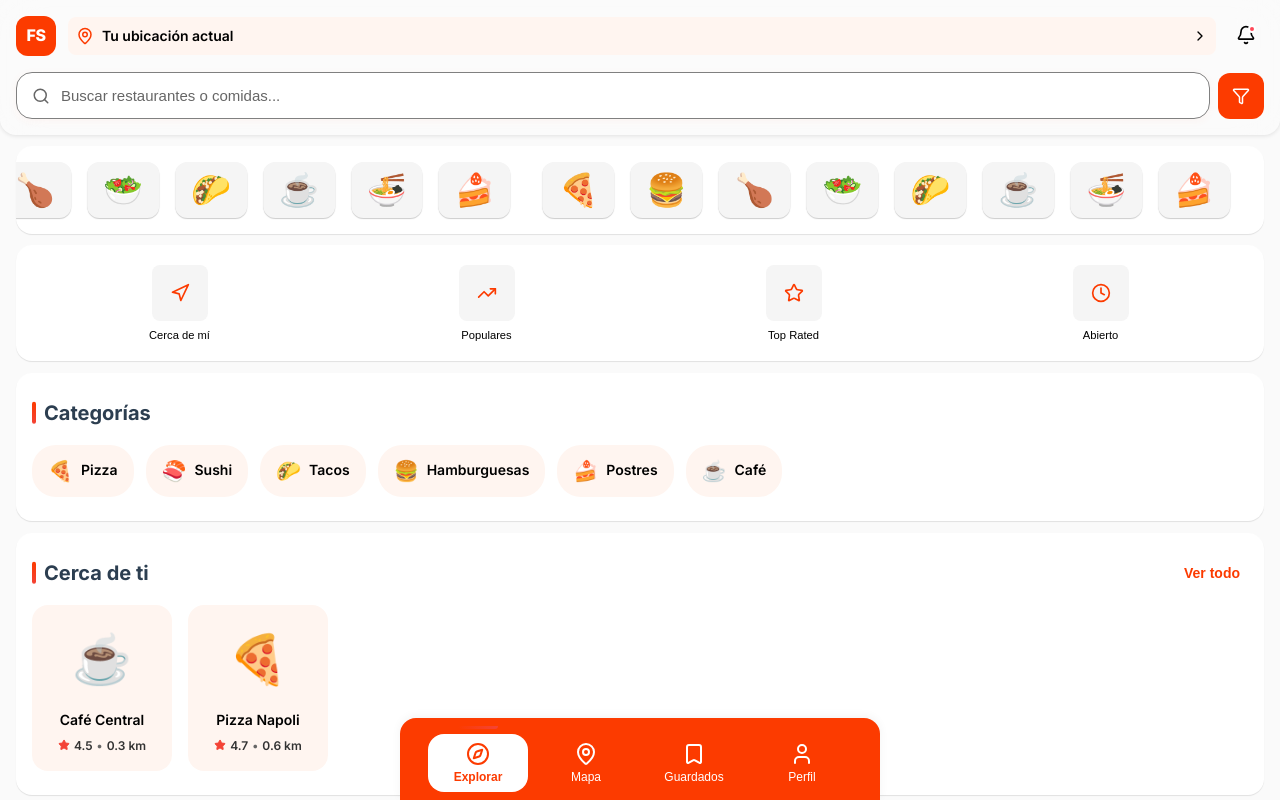
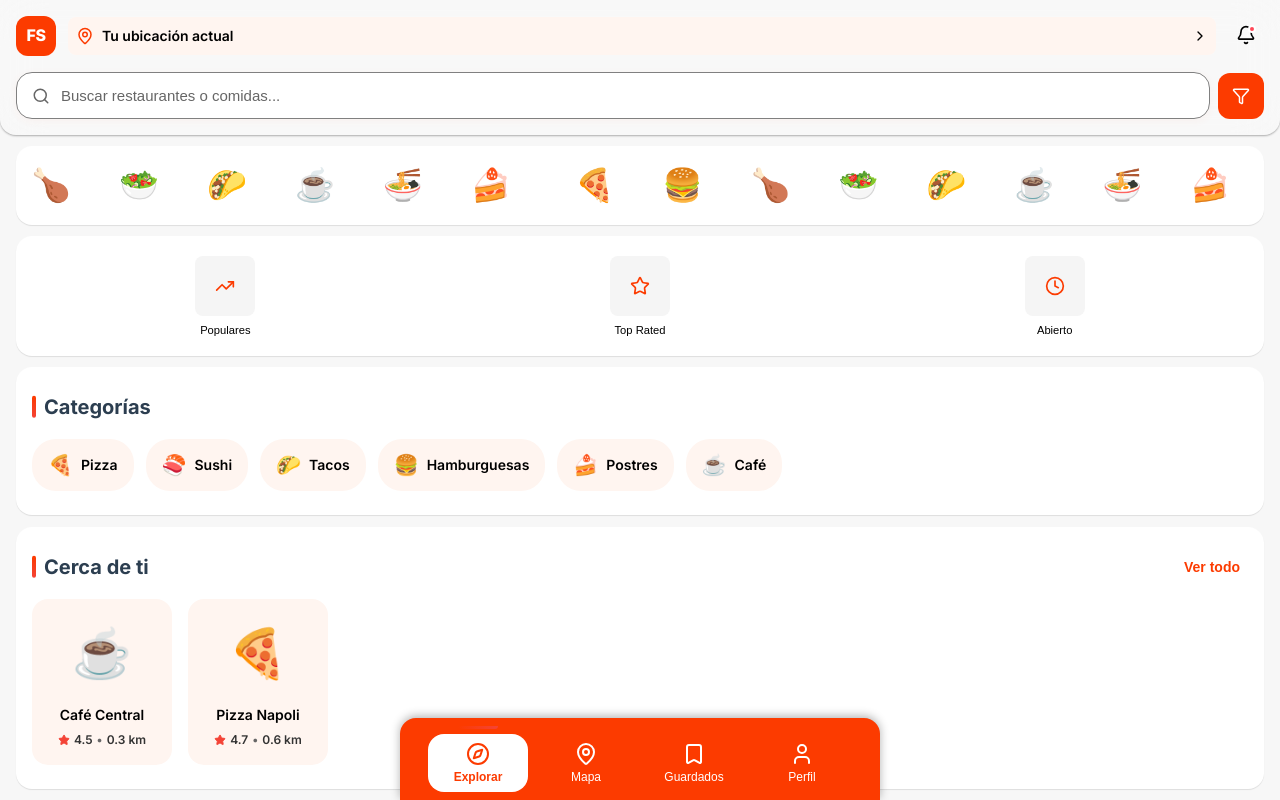
Before and after one commit to gjorwi/foodspot, a Next.js app: page / in a window 1280 px wide. Built offline with nearby package versions, Linux system fonts and the light colour scheme.

Commit message:
updated spacing

```diff
--- a/app/page.js
+++ b/app/page.js
@@ -149,12 +149,12 @@ export default function Home() {
 
         {/* Quick Actions */}
         <div className={styles.quickActions}>
-          <button className={styles.quickActionButton}>
+          {/* <button className={styles.quickActionButton}>
             <div className={styles.quickActionIcon}>
               <Navigation size={20} />
             </div>
             <span>Cerca de mí</span>
-          </button>
+          </button> */}
           <button className={styles.quickActionButton}>
             <div className={styles.quickActionIcon}>
               <TrendingUp size={20} />
--- a/app/page.module.css
+++ b/app/page.module.css
@@ -3,7 +3,7 @@
 /* Mobile App Container */
 .mobileApp {
   min-height: 100vh;
-  background: #FAFAFA;
+  background: #f7f7f7;
   /* max-width: 480px; */
   margin: 0 auto;
   position: relative;
@@ -23,7 +23,7 @@
   padding-bottom: 1rem;
   border-radius: 0 0 var(--radius-lg) var(--radius-lg);
   /* border-bottom: 3px solid var(--primary); */
-  box-shadow: 0 1px 4px rgba(0, 0, 0, 0.1);
+  box-shadow: 0 1px 2px rgba(0, 0, 0, 0.3);
   margin-bottom: 0.7rem;
 }
 
@@ -148,7 +148,7 @@
 /* Sponsors Section */
 .sponsorsSection {
   background: #FFFFFF;
-  padding: 1rem 0;
+  padding: 0.7rem 1rem;
   margin-inline: 1rem;
   border-radius: var(--radius-lg);
   box-shadow: 0 1px 1px rgba(0, 0, 0, 0.1);
@@ -188,7 +188,7 @@
 }
 
 .sponsorCard {
-  background: #f5f5f5;
+  background: white;
   border-radius: var(--radius-md);
   padding: 0.75rem 1rem;
   display: flex;
@@ -196,7 +196,7 @@
   justify-content: center;
   min-width: 60px;
   transition: var(--transition);
-  box-shadow: 0 1px 1px rgba(0, 0, 0, 0.2);
+  /* box-shadow: 0 1px 1px rgba(0, 0, 0, 0.2); */
 }
 
 .sponsorCard:hover {
@@ -212,9 +212,9 @@
 /* Quick Actions */
 .quickActions {
   display: grid;
-  grid-template-columns: repeat(4, 1fr);
+  grid-template-columns: repeat(3, 1fr);
   gap: 0.75rem;
-  padding: 0.5rem 1rem;
+  padding: 0.5rem 0.5rem;
   background: #FFFFFF;
   border-radius: var(--radius-lg);
   box-shadow: 0 1px 1px rgba(0, 0, 0, 0.1);
@@ -248,8 +248,8 @@
 }
 
 .quickActionIcon {
-  width: 56px;
-  height: 56px;
+  width: 60px;
+  height: 60px;
   border-radius: var(--radius-sm);
   display: flex;
   align-items: center;
@@ -578,7 +578,7 @@
   display: flex;
   justify-content: space-around;
   padding: 1rem 1.5rem;
-  box-shadow: 0 -2px 10px rgba(0, 0, 0, 0.05);
+  box-shadow: 0 -2px 10px rgba(0, 0, 0, 0.3);
   border-radius: var(--radius-lg) var(--radius-lg) 0 0;
   z-index: 100;
 }
```
